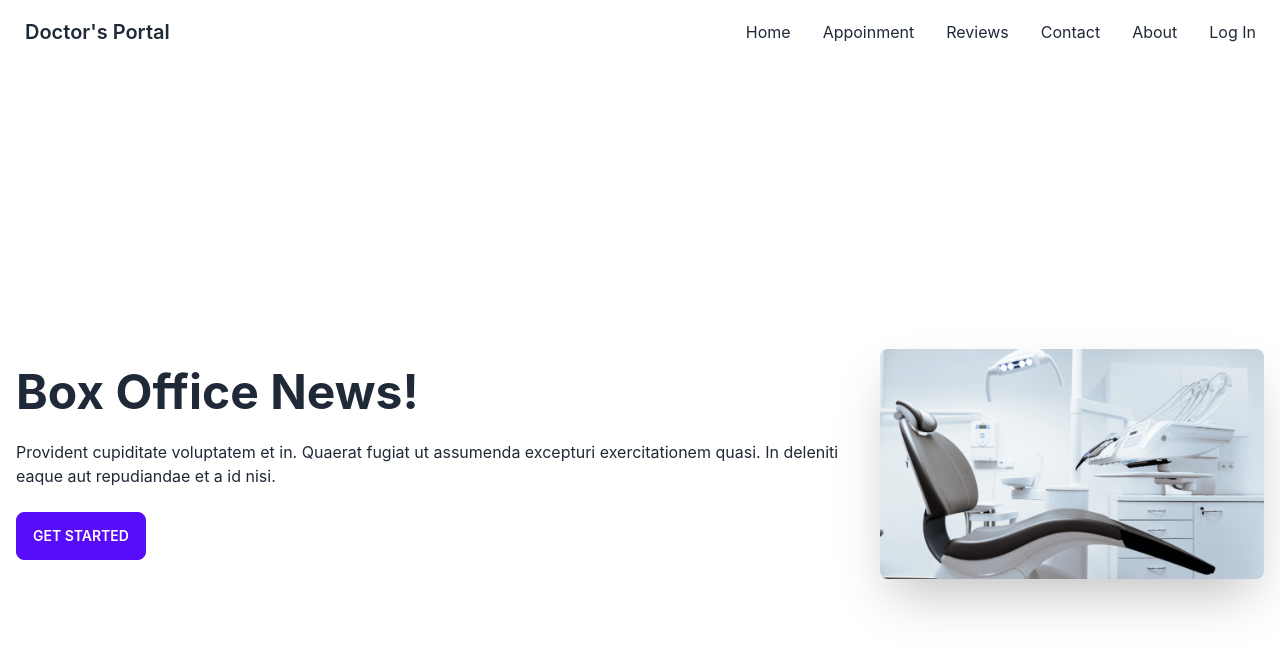
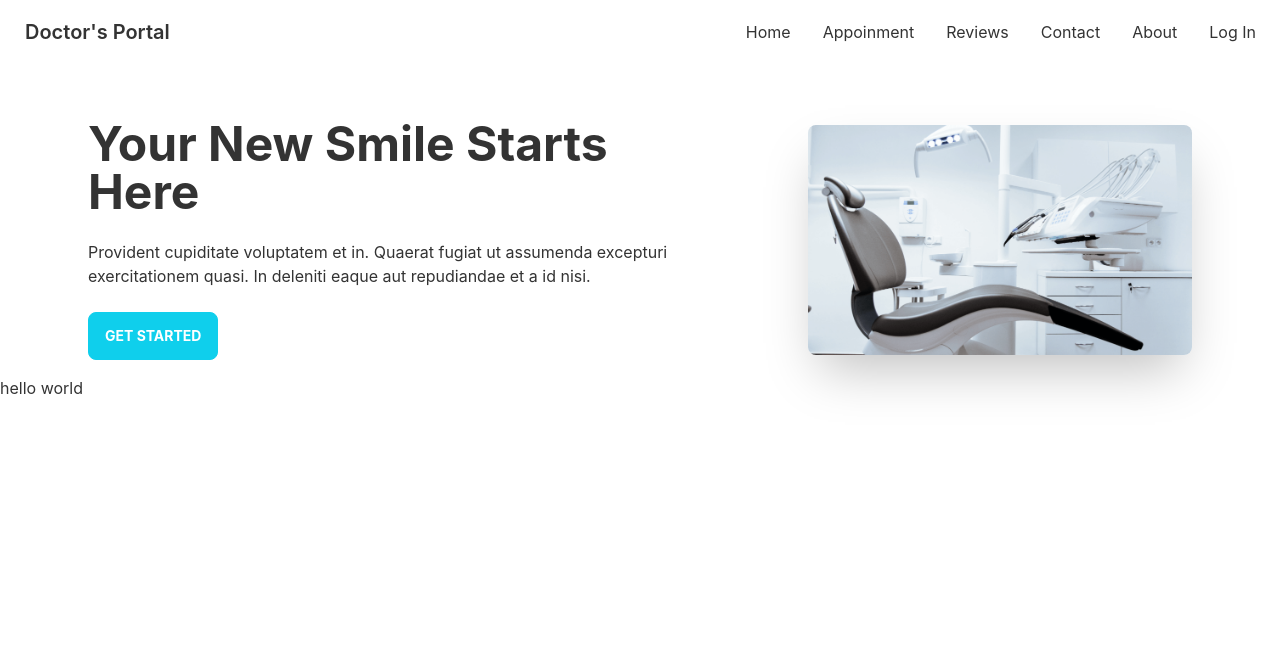
Before and after one commit to osamabinsayeed/doctor-s-portal-client, a React (Create React App) app: page / in a window 1280 px wide. Shown: the top 652 px of the page. Built offline with nearby package versions, Linux system fonts and the light colour scheme; the HTML template or start-up script is replaced by a standard one.

Commit message:
theme debugged

```diff
--- a/public/index.html
+++ b/public/index.html
@@ -1,5 +1,5 @@
 <!DOCTYPE html>
-<html lang="en">
+<html lang="en" >
   <head>
     <meta charset="utf-8" />
     <link rel="icon" href="%PUBLIC_URL%/favicon.ico" />
@@ -26,7 +26,7 @@
     -->
     <title>React App</title>
   </head>
-  <body>
+  <body data-theme="doctortheme">
     <noscript>You need to enable JavaScript to run this app.</noscript>
     <div id="root"></div>
     <!--
--- a/src/Pages/Home/Banner.js
+++ b/src/Pages/Home/Banner.js
@@ -2,13 +2,13 @@ import React from 'react';
 import chair from '../../assets/images/chair.png'
 const Banner = () => {
     return (
-        <div className="hero min-h-screen ">
-  <div className="hero-content flex-col lg:flex-row-reverse">
-    <img src={chair} className="max-w-sm rounded-lg shadow-2xl" />
-    <div>
-      <h1 className="text-5xl font-bold">Box Office News!</h1>
+<div className="hero mt-10 ">
+  <div className="hero-content  flex-col lg:flex-row-reverse  m-0 ">
+    <img src={chair} className="max-w-sm rounded-lg shadow-2xl lg:ml-10" />
+    <div className='lg:w-1/2 lg:mr-10'>
+      <h1 className="text-5xl font-bold">Your New Smile Starts Here</h1>
       <p className="py-6">Provident cupiditate voluptatem et in. Quaerat fugiat ut assumenda excepturi exercitationem quasi. In deleniti eaque aut repudiandae et a id nisi.</p>
-      <button className="btn btn-primary">Get Started</button>
+      <button className="btn btn-primary font-bold text-white">Get Started</button>
     </div>
   </div>
 </div>
--- a/src/Pages/Home/Home.js
+++ b/src/Pages/Home/Home.js
@@ -5,6 +5,12 @@ const Home = () => {
     return (
         <div>
             <Banner></Banner>
+            <div className='h-1/2'>
+                <h1>
+                    hello world
+                </h1>
+
+            </div>
         </div>
     );
 };
--- a/src/Pages/Shared/Navbar.js
+++ b/src/Pages/Shared/Navbar.js
@@ -8,11 +8,11 @@ const Navbar = () => {
       <li><Link to='/Review'>Reviews</Link></li>
       <li><Link to='/Contact'>Contact </Link></li>
       <li><Link to='/About'>About </Link></li>
-      <li><Link to='/logIn'>Log In</Link></li>
+      <li><Link to='/login'>Log In</Link></li>
 
   </>
     return (
-        <div className="navbar bg-base-100">
+        <div className="navbar bg-base-100" data-theme="doctortheme">
   <div className="navbar-start">
     <div className="dropdown">
       <label tabIndex={0} className="btn btn-ghost lg:hidden">
--- a/tailwind.config.js
+++ b/tailwind.config.js
@@ -1,15 +1,19 @@
 /** @type {import('tailwindcss').Config} */
 module.exports = {
+  plugins: [require("daisyui")],
+
   content: ["./src/**/*.{html,js}"],
+
+  daisyui:{
     theme: {
       extend: {},
     },
     themes: [
       {
         doctortheme: {
-        primary: "0FCFEC",
-        secondary: "19D3AE",
-        accent: "3A4256",
+          primary: "#0FCFEC",
+          secondary: "#19D3AE",
+          accent: "#3A4256",
           neutral: "#3d4451",
           "base-100": "#ffffff",
         },
@@ -17,5 +21,6 @@ module.exports = {
       "dark",
       "cupcake",
     ],
-  plugins: [require("daisyui")],
   }
+
+}
```
Lines whose indentation alone changed are shown as unchanged.
